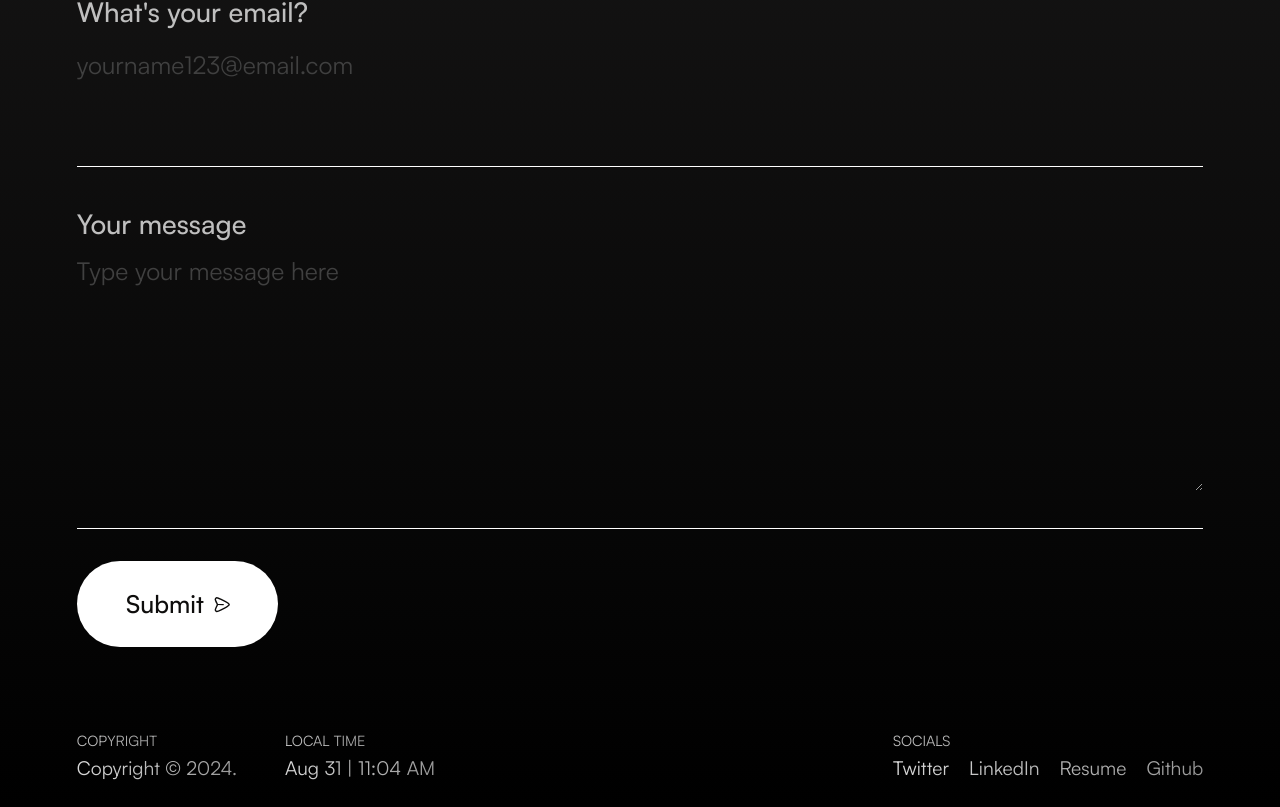
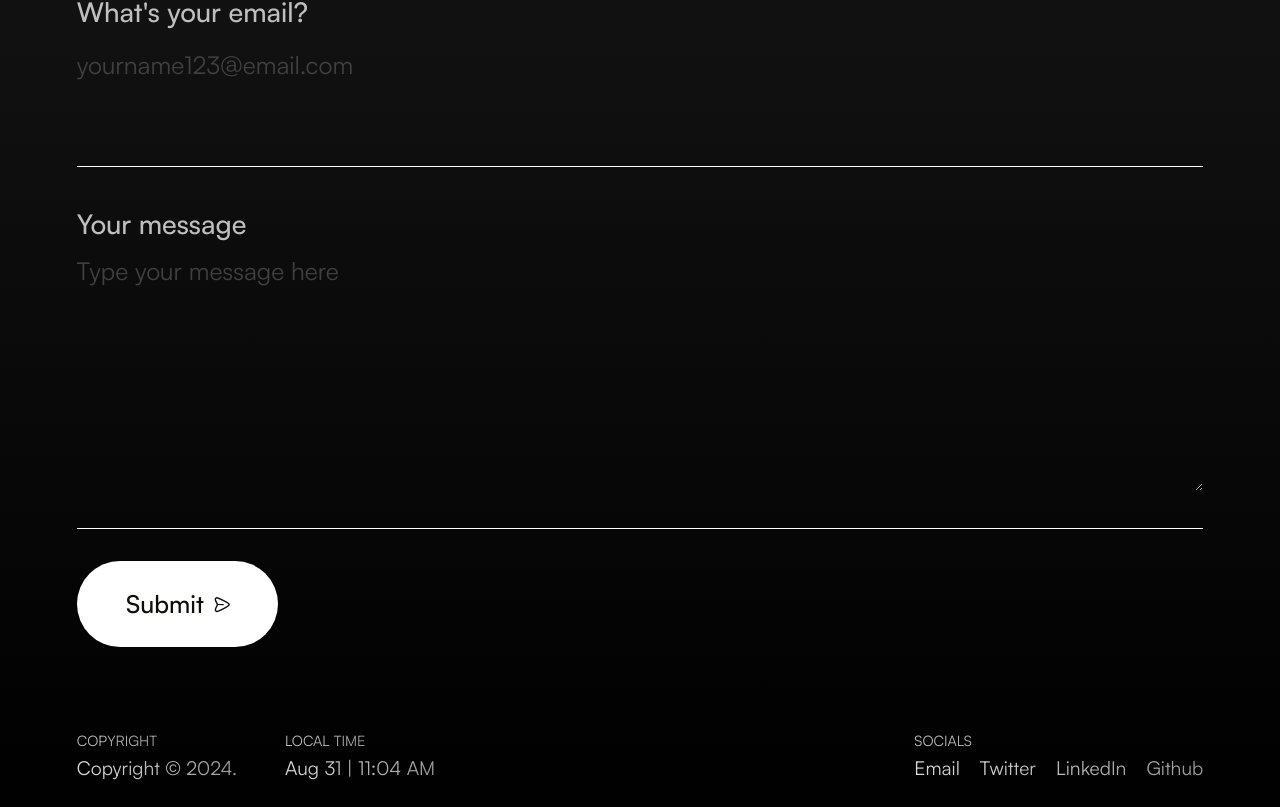
Before and after one commit to vipulkumar-dev/portfolio, a Next.js app: page /contact in a window 1280 px wide. Shown: the part 705-1512 px from the top of the page. Built offline with nearby package versions, Linux system fonts and the light colour scheme.

Commit message:
About Update

```diff
--- a/components/aboutSection/aboutWrapper.tsx
+++ b/components/aboutSection/aboutWrapper.tsx
@@ -23,7 +23,8 @@ export function AboutWrapper({}) {
           Here's what our partners have to say about me.
         </p>
         <Magentic
-          href={"#third"}
+          href={links.twitter}
+          target="_blank"
           onMouseEnter={() => {
             gsap.to("body", {
               "--colorLight": "#0e0d0c",
@@ -49,7 +50,7 @@ export function AboutWrapper({}) {
           className="mask  group h-full items-center justify-center rounded-2xl bg-colorDark p-3 md:relative  md:mr-auto  md:min-h-full   md:w-[22%] md:rounded-full"
         >
           <p className="shapka !flex text-[0.8em]  text-colorLight md:text-[0.7em]">
-            Latest Work
+            About
             <svg
               className="ml-4 w-[0.7em] -rotate-45 text-colorLight  " // width="34px"
               // height="34px"
--- a/components/contactSection/footer.tsx
+++ b/components/contactSection/footer.tsx
@@ -45,9 +45,9 @@ export function Footer({ className }: { className?: string }) {
         className="md:ml-auto"
         isMagnetic={true}
         links={[
+          { href: links.email, text: "Email" },
           { href: links.twitter, text: "Twitter" },
           { href: links.linkedin, text: "LinkedIn" },
-          { href: links.resume, text: "Resume" },
           { href: links.github, text: "Github" },
         ]}
       />
--- a/components/headerNavigation.tsx
+++ b/components/headerNavigation.tsx
@@ -77,10 +77,10 @@ export function HeaderNavigation() {
       name: "Home",
       href: links.home,
     },
-    // {
-    //   name: "About",
-    //   href: links.about,
-    // },
+    {
+      name: "About",
+      href: links.twitter,
+    },
     {
       name: "Work",
       href: links.work,
--- a/data/data.ts
+++ b/data/data.ts
@@ -3,6 +3,7 @@ export const links = {
   about: "/about",
   work: "/work",
   contact: "/contact",
+  email: "mailto:hello@vipulkumar.dev",
   resume: "/resume",
   github: "https://github.com/vipulkumar-dev",
   linkedin: "https://www.linkedin.com/in/vipulkumar-dev",
```
